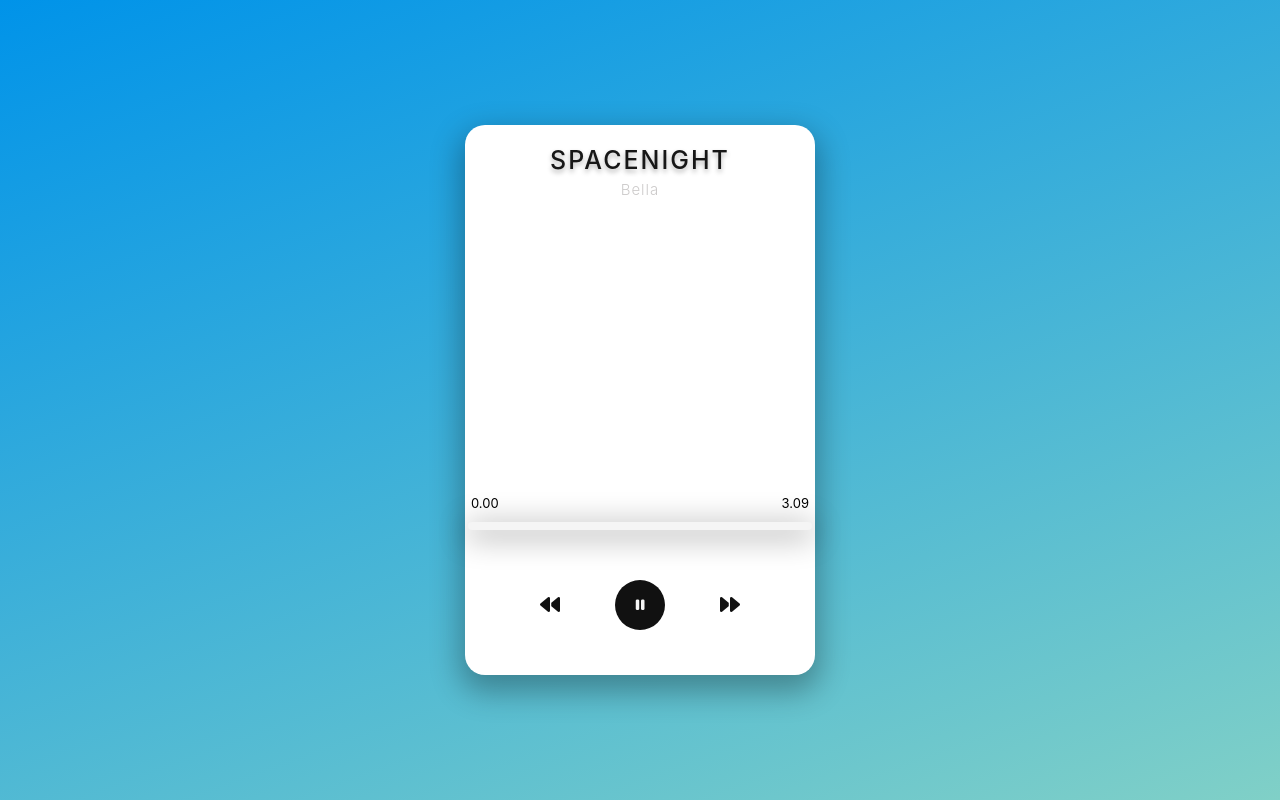
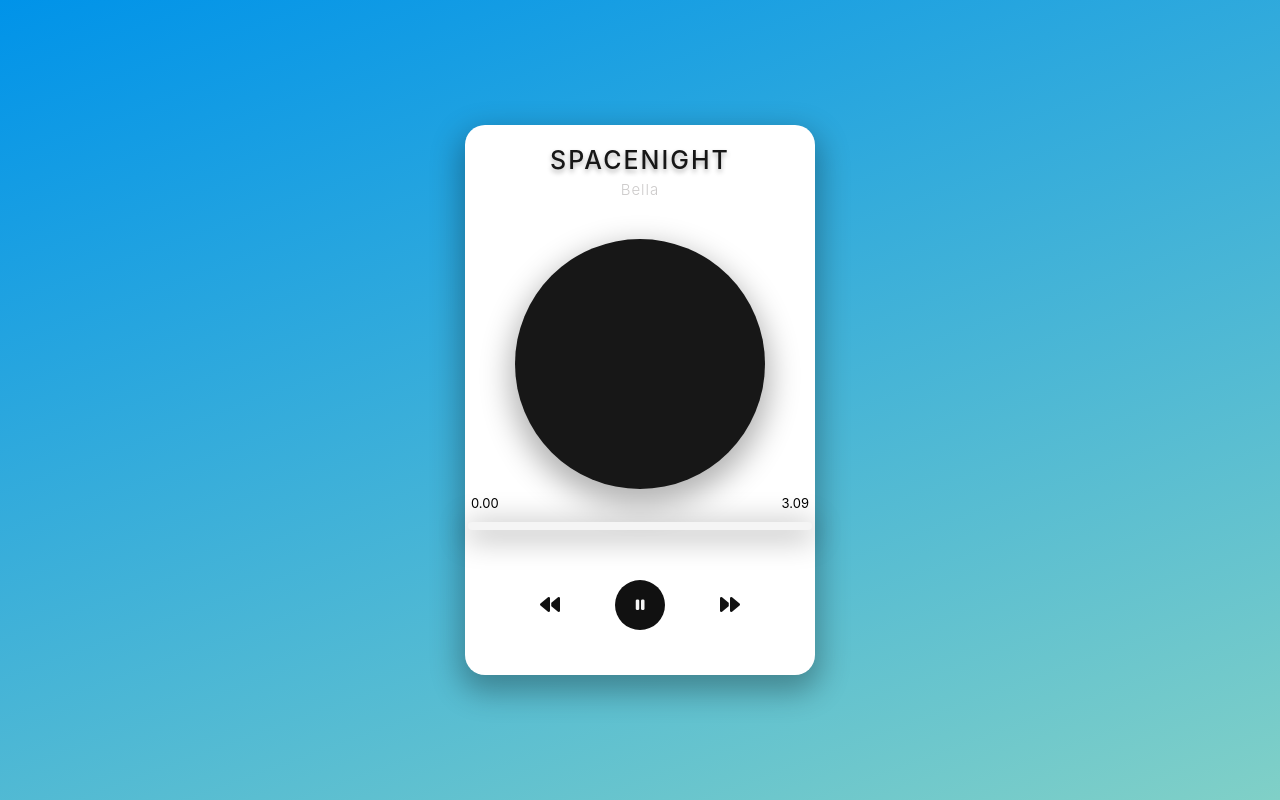
Before and after one commit to Rohan-108/projects, a plain HTML site: page index.html in a window 1280 px wide. Both pictures are taken after a click on the icon 640 px from the left and 605 px from the top of the page. Drawn offline with Linux system fonts and the light colour scheme.

Commit message:
Update style.css
changed style for audio visualizer

```diff
--- a/style.css
+++ b/style.css
@@ -51,6 +51,16 @@ html{
      height:25rem;
      margin:auto;
  }
+ #canvas{
+     display: none;
+     height: 100%;
+     width: 100%;
+     border-radius: 50%;
+     margin-bottom: 2rem;
+    box-shadow: 0 1.2rem 3rem 0.5rem rgba(0, 0, 0, 0.3);
+    background: #171717;
+    object-fit: cover;
+ }
  img{
      height: 100%;
      width: 100%;
@@ -95,17 +105,6 @@ html{
     box-shadow: 0 1rem 2rem 0.2rem rgba(0,0,0,0.4);
 }
 
-.anime{
-    animation:rotatePlayer 3s linear infinite ;
-}
-@keyframes rotatePlayer{
-    from{
-        transform: rotate(0deg);
-    }
-    to{
-        transform: rotate(360deg);
-    }
-}
 .progress_time{
     font-size: 1.3rem;
     padding: 0.6rem;
```
